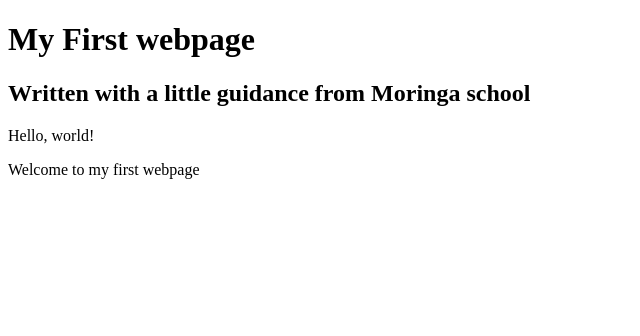
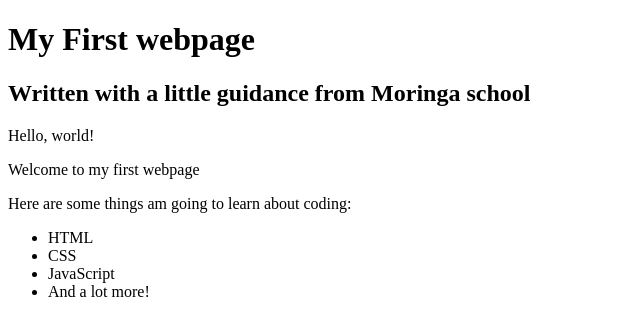
Before and after one commit to Steve99-coder/website1, a plain HTML site: page my-first-webpage.html in a window 1280 px wide. Shown: the whole page, without its empty margins (0-640 px from the left). Drawn offline with Linux system fonts and the light colour scheme.

Commit message:
add list elements

```diff
--- a/my-first-webpage.html
+++ b/my-first-webpage.html
@@ -9,5 +9,13 @@
 
     <p>Hello, world!</p>
     <p>Welcome to my first webpage</p>
+
+    <p>Here are some things am going to learn about coding:</p>
+    <ul>
+      <li>HTML</li>
+      <li>CSS</li>
+      <li>JavaScript</li>
+      <li>And a lot more!</li>
+    </ul>
   </body>
 </html>
```
